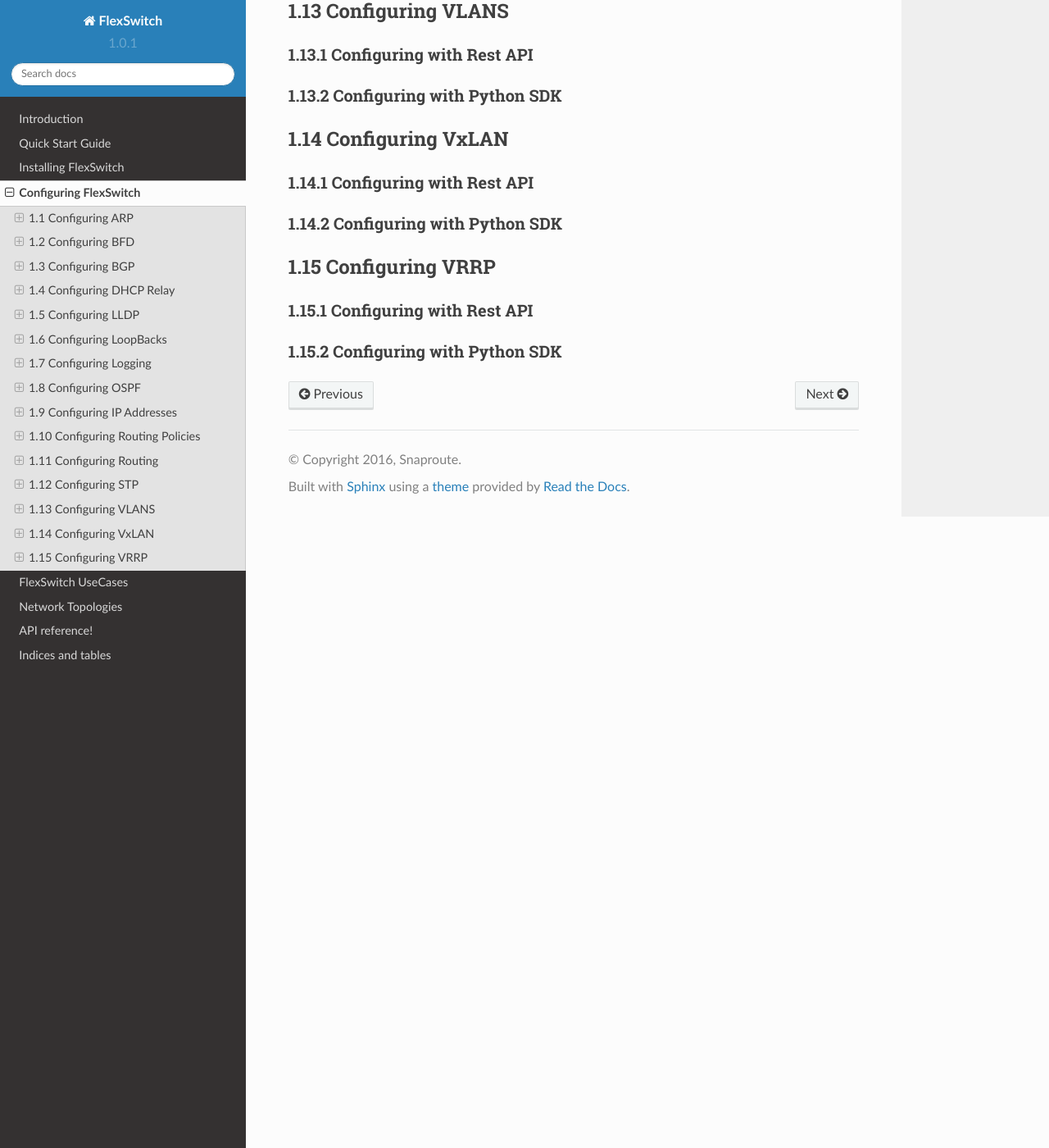
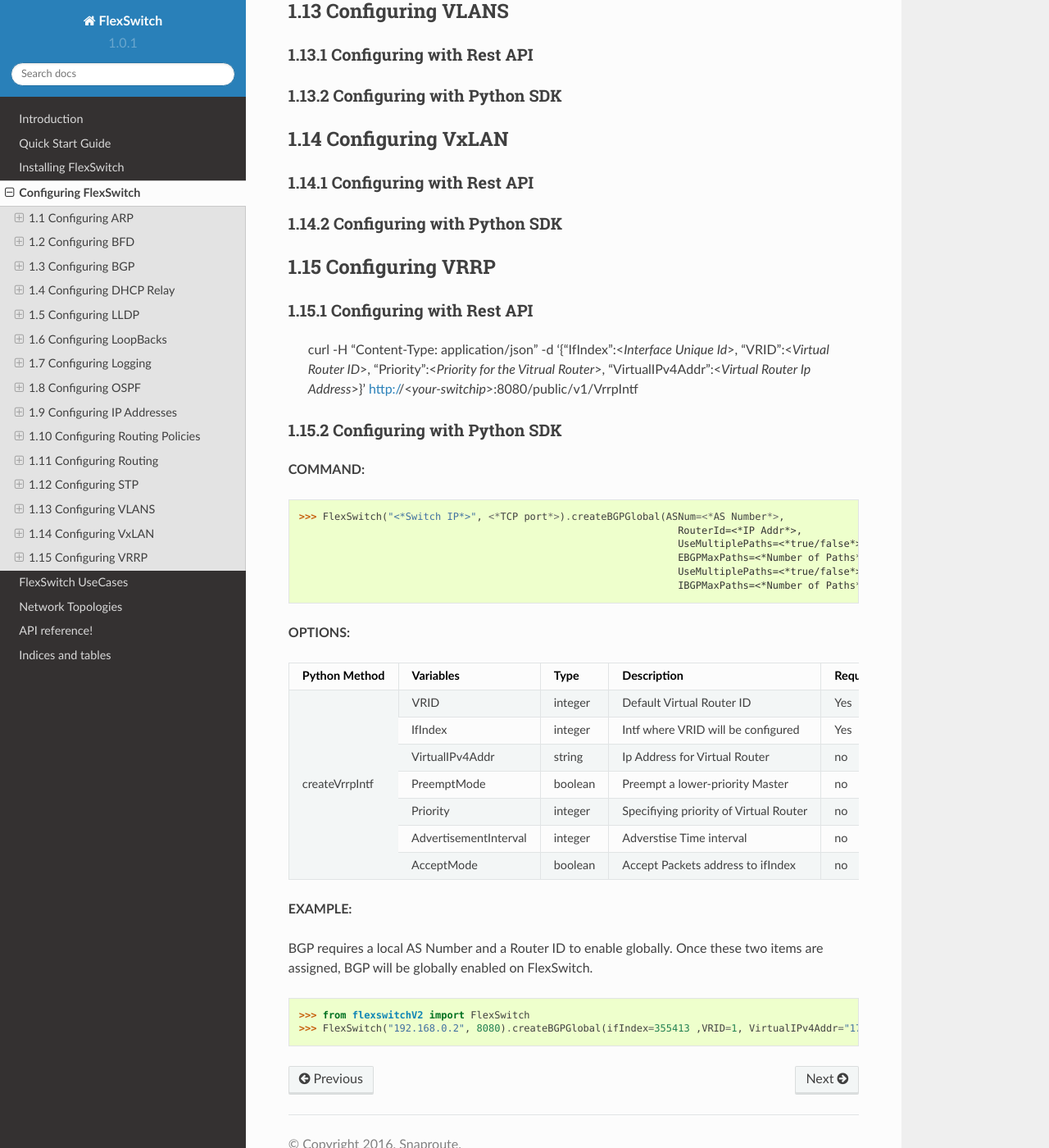
Before and after one commit to lakshmi-kannan/docs-1, a Sphinx documentation site: the page built from source/example.rst, in a window 1280 px wide and 1400 px high, scrolled down 50054 px. Shown: the whole window at 82% size. Built offline with Sphinx 7.4.7 and the Read the Docs theme 2.0.0, drawn with Linux system fonts in a browser that asks for light colours; formulas are drawn with MathJax 3.

Commit message:
create vrrp example

```diff
--- a/source/example.rst
+++ b/source/example.rst
@@ -2679,5 +2679,46 @@
 
 Configuring with Rest API
 ^^^^^^^^^^^^^^^^^^^^^^^^^^^^
+        curl -H "Content-Type: application/json" -d '{"IfIndex":<*Interface Unique Id*>, "VRID":<*Virtual Router ID*>, "Priority":<*Priority for the Vitrual Router*>, "VirtualIPv4Addr":<*Virtual Router Ip Address*>}' http://<*your-switchip*>:8080/public/v1/VrrpIntf
 Configuring with Python SDK
 ^^^^^^^^^^^^^^^^^^^^^^^^^^^^
+**COMMAND:**
+::
+
+
+	>>> FlexSwitch("<*Switch IP*>", <*TCP port*>).createBGPGlobal(ASNum=<*AS Number*>,
+									RouterId=<*IP Addr*>,
+									UseMultiplePaths=<*true/false*>,
+									EBGPMaxPaths=<*Number of Paths*>,
+									UseMultiplePaths=<*true/false*>,
+									IBGPMaxPaths=<*Number of Paths*>,)
+
+
+**OPTIONS:**
+
++----------------------+----------------------+------------+---------------------------------------------+----------+----------+
+| Python Method        | Variables            | Type       |  Description                                | Required |  Default |
++======================+======================+============+=============================================+==========+==========+
+| createVrrpIntf       | VRID                 | integer    | Default Virtual Router ID                   |    Yes   |   None   |
+|                      +----------------------+------------+---------------------------------------------+----------+----------+
+|                      | IfIndex              | integer    | Intf where VRID will be configured          |    Yes   |   None   |
+|                      +----------------------+------------+---------------------------------------------+----------+----------+
+|                      | VirtualIPv4Addr      | string     | Ip Address for Virtual Router               |    no    |  Port Ip |
+|                      +----------------------+------------+---------------------------------------------+----------+----------+
+|                      | PreemptMode          | boolean    | Preempt a lower-priority Master             |    no    |   True   |
+|                      +----------------------+------------+---------------------------------------------+----------+----------+
+|                      | Priority             | integer    | Specifiying priority of Virtual Router      |    no    |    100   |
+|                      +----------------------+------------+---------------------------------------------+----------+----------+
+|                      | AdvertisementInterval| integer    | Adverstise Time interval                    |    no    |     1    |
+|                      +----------------------+------------+---------------------------------------------+----------+----------+
+|                      | AcceptMode           | boolean    | Accept Packets address to ifIndex           |    no    |   True   |
++----------------------+----------------------+------------+---------------------------------------------+----------+----------+
+
+**EXAMPLE:**
+
+BGP requires a local AS Number and a Router ID to enable globally.  Once these two items are assigned, BGP will be globally enabled on FlexSwitch.
+
+::
+
+	>>> from flexswitchV2 import FlexSwitch
+	>>> FlexSwitch("192.168.0.2", 8080).createBGPGlobal(ifIndex=355413 ,VRID=1, VirtualIPv4Addr="172.16.0.1")
```
